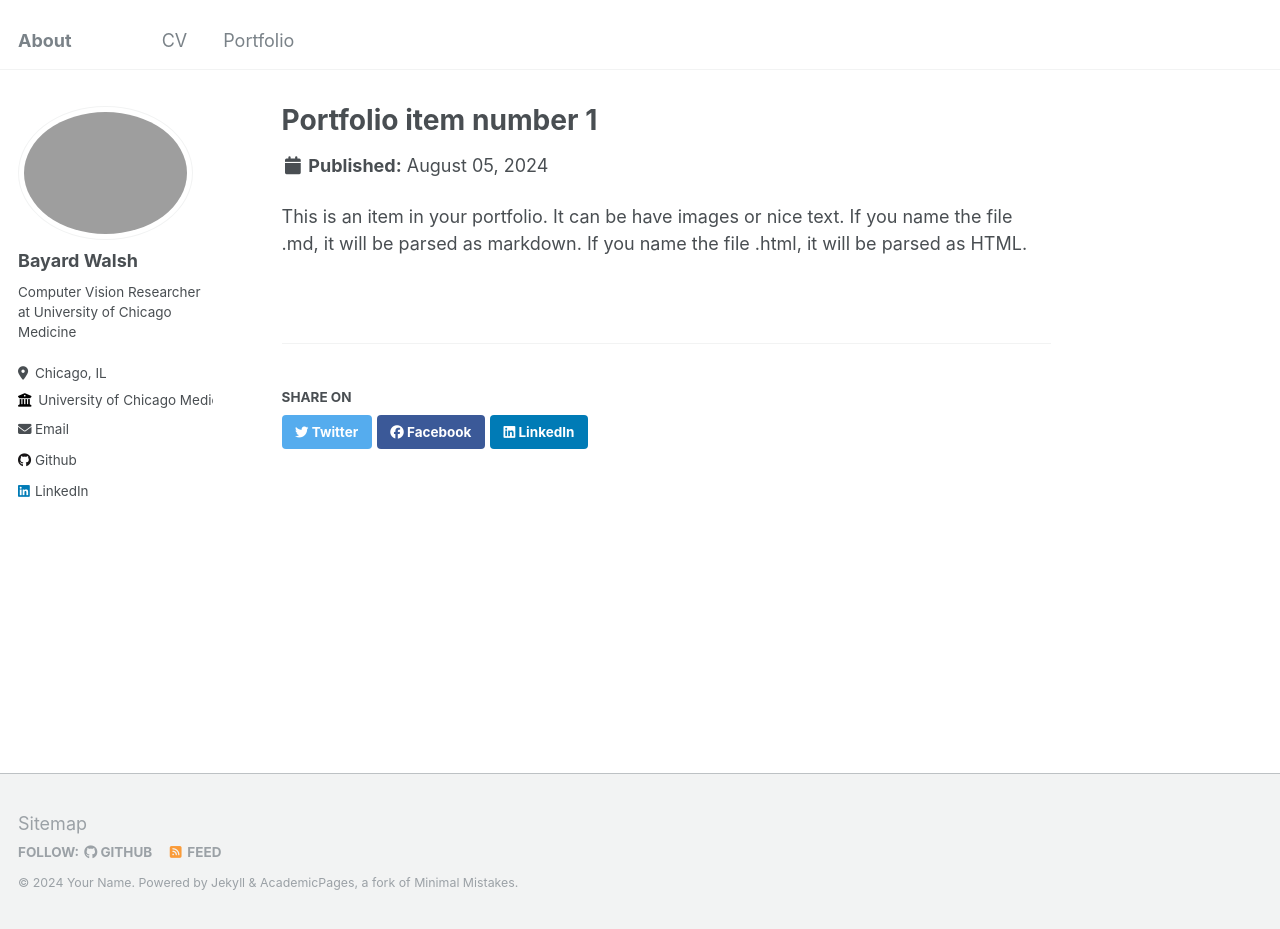
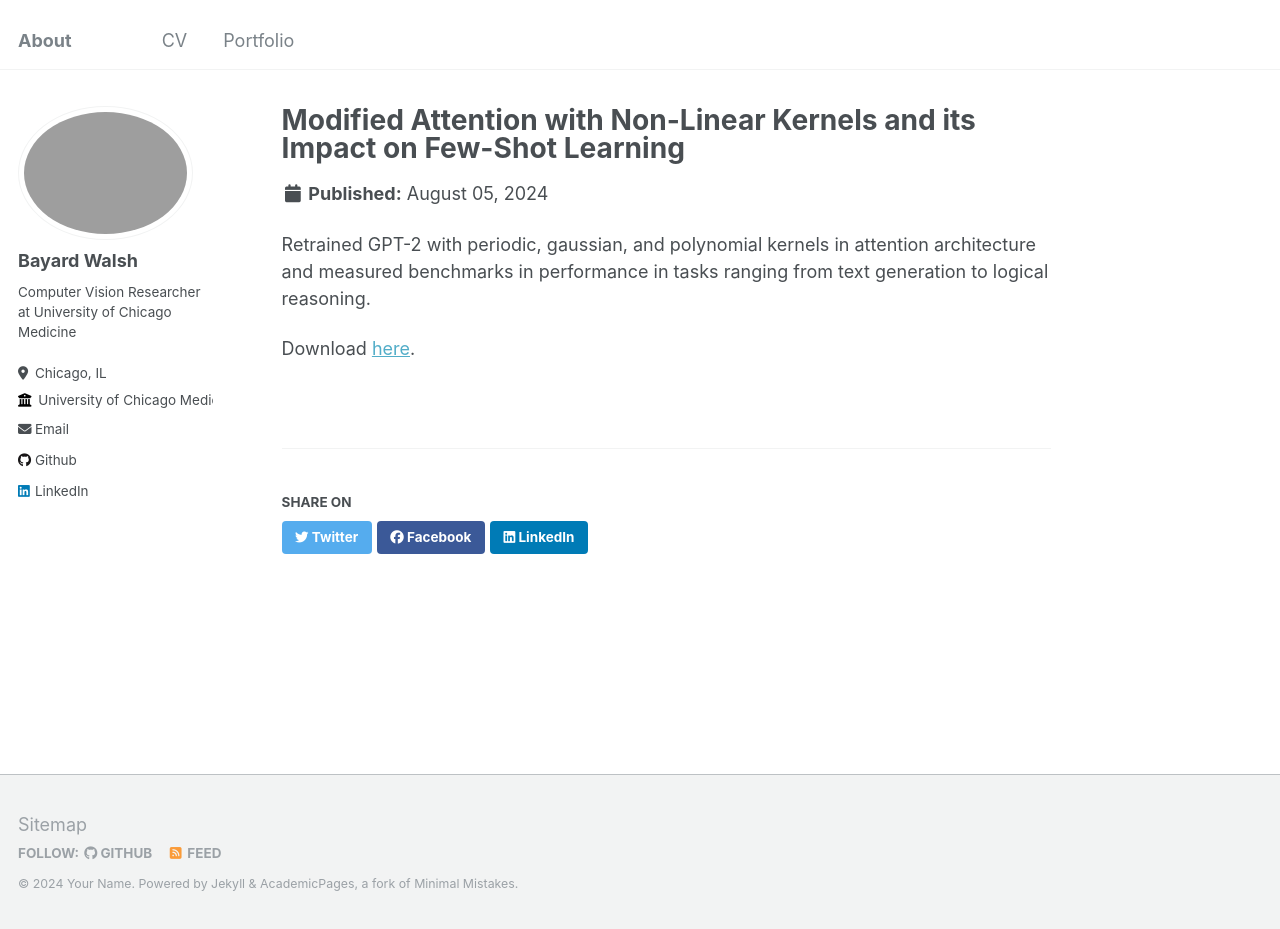
Before and after one commit to bkwalsh/bkwalsh.github.io, a Jekyll site: the page built from _portfolio/portfolio-1.md, in a window 1280 px wide and 929 px high. Built offline with Jekyll 4.4.1, drawn with Linux system fonts in a browser that asks for light colours.

Commit message:
Update portfolio-1.md

```diff
--- a/_portfolio/portfolio-1.md
+++ b/_portfolio/portfolio-1.md
@@ -1,7 +1,9 @@
 ---
-title: "Portfolio item number 1"
-excerpt: "Short description of portfolio item number 1"
+title: "Modified Attention with Non-Linear Kernels and its Impact on Few-Shot Learning"
+excerpt: "Deep Learning Systems"
 collection: portfolio
 ---
 
-This is an item in your portfolio. It can be have images or nice text. If you name the file .md, it will be parsed as markdown. If you name the file .html, it will be parsed as HTML.
+Retrained GPT-2 with periodic, gaussian, and polynomial kernels in attention architecture and measured benchmarks in performance in tasks ranging from text generation to logical reasoning.
+
+Download [here](http://bkwalsh.github.io/files/dlpaper.pdf "dlpaper").
```
